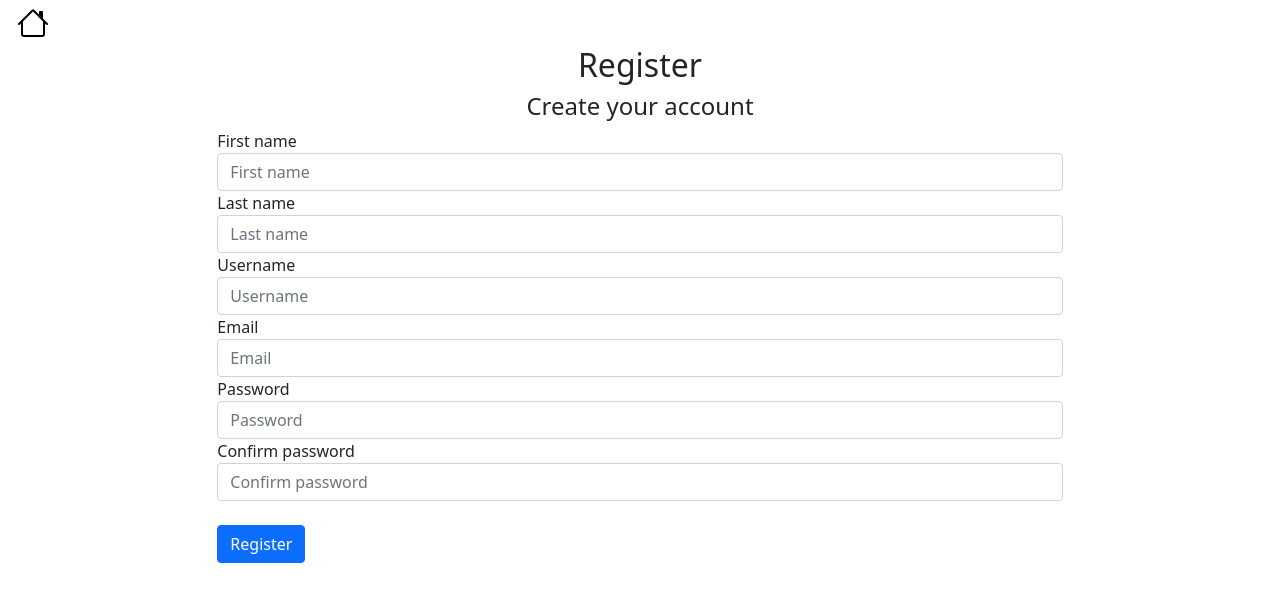
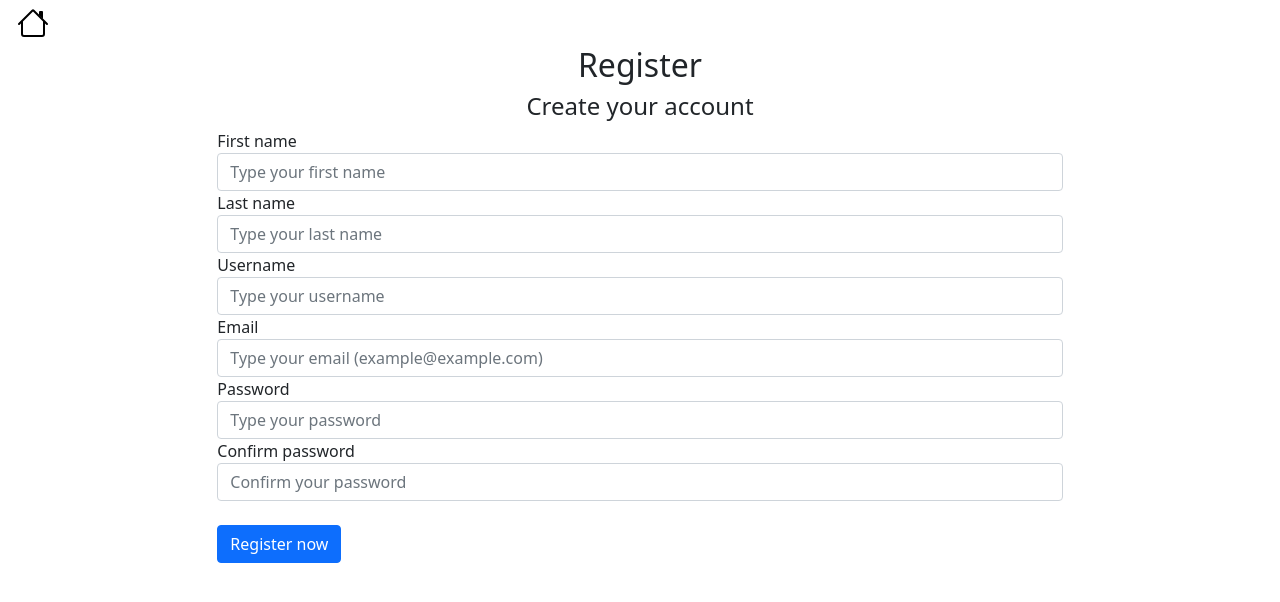
Before and after one commit to MarcoAntonioPdLA/travelsProject, a Django app: page /accounts/register in a window 1280 px wide. Shown: the top 602 px of that part. Run offline with Django 3.2, Linux system fonts and the light colour scheme; the page is wider than the window, and the part outside it is not shown.

Commit message:
Modificando textos de formularios de account

```diff
--- a/accounts/templates/login.html
+++ b/accounts/templates/login.html
@@ -6,11 +6,11 @@
   {% csrf_token %}
   <div class="form-group">
     <label for="usenamer_input">Username</label>
-    <input type="text" class="form-control" id="username_input" name="username" placeholder="Username">
+    <input type="text" class="form-control" id="username_input" name="username" placeholder="Type your username">
   </div>
   <div class="form-group">
     <label for="password_input">Password</label>
-    <input type="password" class="form-control" id="password_input" name="password" placeholder="Password">
+    <input type="password" class="form-control" id="password_input" name="password" placeholder="Type your password">
   </div><br>
   <button type="submit" class="btn btn-primary">Login</button>
 </form>
--- a/accounts/templates/register.html
+++ b/accounts/templates/register.html
@@ -7,29 +7,29 @@
   {% csrf_token %}
   <div class="form-group">
     <label for="first_name_input">First name</label>
-    <input type="text" class="form-control" id="first_name_input" name="first_name" placeholder="First name">
+    <input type="text" class="form-control" id="first_name_input" name="first_name" placeholder="Type your first name">
   </div>
   <div class="form-group">
     <label for="last_name_input">Last name</label>
-    <input type="text" class="form-control" id="last_name_input" name="last_name" placeholder="Last name">
+    <input type="text" class="form-control" id="last_name_input" name="last_name" placeholder="Type your last name">
   </div>
   <div class="form-group">
     <label for="usenamer_input">Username</label>
-    <input type="text" class="form-control" id="username_input" name="username" placeholder="Username">
+    <input type="text" class="form-control" id="username_input" name="username" placeholder="Type your username">
   </div>
   <div class="form-group">
     <label for="email_input">Email</label>
-    <input type="email" class="form-control" id="email_input" name="email" placeholder="Email">
+    <input type="email" class="form-control" id="email_input" name="email" placeholder="Type your email (example@example.com)">
   </div>
   <div class="form-group">
     <label for="password_1_input">Password</label>
-    <input type="password" class="form-control" id="password_1_input" name="password_1" placeholder="Password">
+    <input type="password" class="form-control" id="password_1_input" name="password_1" placeholder="Type your password">
   </div>
   <div class="form-group">
     <label for="password_2_input">Confirm password</label>
-    <input type="password" class="form-control" id="password_2_input" name="password_2" placeholder="Confirm password">
+    <input type="password" class="form-control" id="password_2_input" name="password_2" placeholder="Confirm your password">
   </div><br>
-  <button type="submit" class="btn btn-primary">Register</button>
+  <button type="submit" class="btn btn-primary">Register now</button>
 </form>
 <div>
   {% for message in messages %}
```
